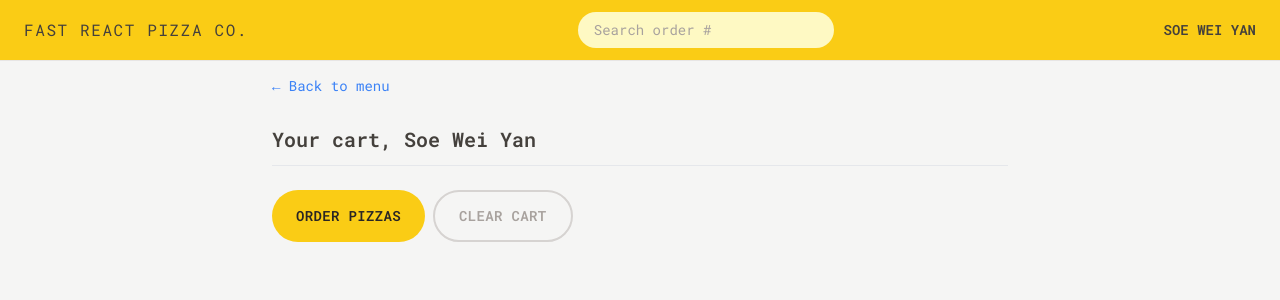
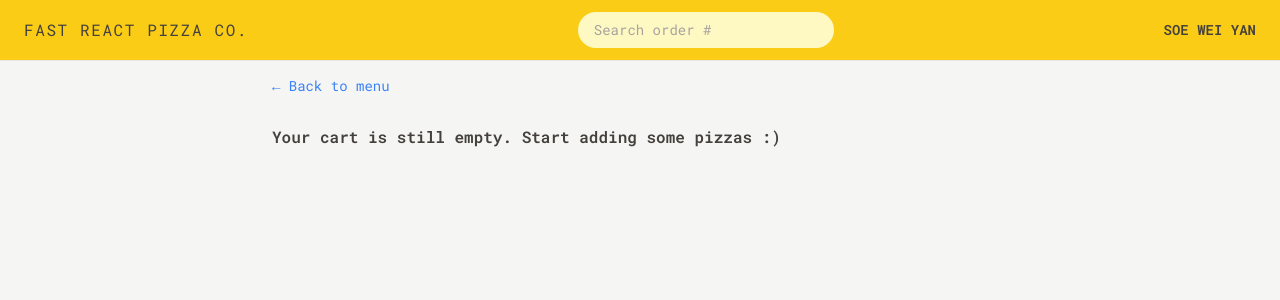
Before and after one commit to soeweiyan-phyo/16-fast-react-pizza, a React (Vite) app: page /cart in a window 1280 px wide. Shown: the top 300 px of the page. Built offline with nearby package versions, Linux system fonts and the light colour scheme.

Commit message:
Deleting cart items

```diff
--- a/src/features/cart/Cart.jsx
+++ b/src/features/cart/Cart.jsx
@@ -1,35 +1,18 @@
+import { useDispatch, useSelector } from "react-redux";
 import LinkButton from "../../ui/LinkButton";
 import Button from "../../ui/Button";
 import CartItem from "./CartItem";
-import { useSelector } from "react-redux";
-
-const fakeCart = [
-  {
-    pizzaId: 12,
-    name: "Mediterranean",
-    quantity: 2,
-    unitPrice: 16,
-    totalPrice: 32,
-  },
-  {
-    pizzaId: 6,
-    name: "Vegetale",
-    quantity: 1,
-    unitPrice: 13,
-    totalPrice: 13,
-  },
-  {
-    pizzaId: 11,
-    name: "Spinach and Mushroom",
-    quantity: 1,
-    unitPrice: 15,
-    totalPrice: 15,
-  },
-];
+import EmptyCart from "./EmptyCart";
+import { clearCart, getCart } from "./cartSlice";
+import { getUsername } from "../user/userSlice";
 
 function Cart() {
-  const username = useSelector((state) => state.user.username);
-  const cart = useSelector((state) => state.cart.cart);
+  const dispatch = useDispatch();
+
+  const username = useSelector(getUsername);
+  const cart = useSelector(getCart);
+
+  if (!cart.length) return <EmptyCart />;
 
   return (
     <div className="px-4 py-3">
@@ -48,7 +31,9 @@
           Order pizzas
         </Button>
 
-        <Button type="secondary">Clear cart</Button>
+        <Button type="secondary" onClick={() => dispatch(clearCart())}>
+          Clear cart
+        </Button>
       </div>
     </div>
   );
--- a/src/features/cart/CartItem.jsx
+++ b/src/features/cart/CartItem.jsx
@@ -1,5 +1,6 @@
 import Button from "../../ui/Button";
 import { formatCurrency } from "../../utils/helpers";
+import DeleteItem from "./DeleteItem";
 
 function CartItem({ item }) {
   const { pizzaId, name, quantity, totalPrice } = item;
@@ -11,7 +12,7 @@
       </p>
       <div className="flex items-center justify-between sm:gap-6">
         <p className="text-sm font-bold">{formatCurrency(totalPrice)}</p>
-        <Button type="small">Delete</Button>
+        <DeleteItem pizzaId={pizzaId} />
       </div>
     </li>
   );
--- /dev/null
+++ b/src/features/cart/DeleteItem.jsx
@@ -0,0 +1,15 @@
+import { useDispatch } from "react-redux";
+import Button from "../../ui/Button";
+import { deleteItem } from "./cartSlice";
+
+function DeleteItem({ pizzaId }) {
+  const dispatch = useDispatch();
+
+  return (
+    <Button type="small" onClick={() => dispatch(deleteItem(pizzaId))}>
+      Delete
+    </Button>
+  );
+}
+
+export default DeleteItem;
--- a/src/features/cart/EmptyCart.jsx
+++ b/src/features/cart/EmptyCart.jsx
@@ -1,11 +1,13 @@
-import { Link } from 'react-router-dom';
+import LinkButton from "../../ui/LinkButton";
 
 function EmptyCart() {
   return (
-    <div>
-      <Link to="/menu">&larr; Back to menu</Link>
+    <div className="px-4 py-3">
+      <LinkButton to="/menu">&larr; Back to menu</LinkButton>
 
-      <p>Your cart is still empty. Start adding some pizzas :)</p>
+      <p className="mt-7 font-semibold">
+        Your cart is still empty. Start adding some pizzas :)
+      </p>
     </div>
   );
 }
--- a/src/features/cart/cartSlice.js
+++ b/src/features/cart/cartSlice.js
@@ -44,8 +44,13 @@
 
 export default cartSlice.reducer;
 
+export const getCart = (state) => state.cart.cart;
+
 export const getTotalCartQuantity = (state) =>
   state.cart.cart.reduce((sum, item) => sum + item.quantity, 0);
 
 export const getTotalCartPrice = (state) =>
   state.cart.cart.reduce((sum, item) => sum + item.totalPrice, 0);
+
+export const getCurrentQuantityById = (id) => (state) =>
+  state.cart.cart.find((item) => item.pizzaId === id)?.quantity ?? 0;
--- a/src/features/menu/Menu.jsx
+++ b/src/features/menu/Menu.jsx
@@ -4,7 +4,6 @@
 
 function Menu() {
   const menu = useLoaderData();
-  console.log(menu);
 
   return (
     <ul className="divide-y divide-stone-200 px-2">
--- a/src/features/menu/MenuItem.jsx
+++ b/src/features/menu/MenuItem.jsx
@@ -1,12 +1,16 @@
-import { useDispatch } from "react-redux";
+import { useDispatch, useSelector } from "react-redux";
 import Button from "../../ui/Button";
+import DeleteItem from "../cart/DeleteItem";
 import { formatCurrency } from "../../utils/helpers";
-import { addItem } from "../cart/cartSlice";
+import { addItem, getCurrentQuantityById } from "../cart/cartSlice";
 
 function MenuItem({ pizza }) {
   const dispatch = useDispatch();
 
   const { id, name, unitPrice, ingredients, soldOut, imageUrl } = pizza;
+
+  const currentQuantity = useSelector(getCurrentQuantityById(id));
+  const isInCart = currentQuantity > 0;
 
   function handleAddToCart() {
     const newItem = {
@@ -40,7 +44,9 @@
             </p>
           )}
 
-          {!soldOut && (
+          {isInCart && <DeleteItem pizzaId={id} />}
+
+          {!soldOut && !isInCart && (
             <Button type="small" onClick={handleAddToCart}>
               Add to cart
             </Button>
--- a/src/features/order/CreateOrder.jsx
+++ b/src/features/order/CreateOrder.jsx
@@ -1,8 +1,9 @@
 import { useState } from "react";
+import { useSelector } from "react-redux";
 import { Form, redirect, useActionData, useNavigation } from "react-router-dom";
 import { createOrder } from "../../services/apiRestaurant";
 import Button from "../../ui/Button";
-import { useSelector } from "react-redux";
+import { getUsername } from "../user/userSlice";
 
 // https://uibakery.io/regex-library/phone-number
 const isValidPhone = (str) =>
@@ -35,7 +36,7 @@
 ];
 
 function CreateOrder() {
-  const username = useSelector((state) => state.user.username);
+  const username = useSelector(getUsername);
   const navigation = useNavigation();
   const isSubmitting = navigation.state === "submitting";
 
--- a/src/features/user/Username.jsx
+++ b/src/features/user/Username.jsx
@@ -1,7 +1,8 @@
 import { useSelector } from "react-redux";
+import { getUsername } from "./userSlice";
 
 function Username() {
-  const username = useSelector((state) => state.user.username);
+  const username = useSelector(getUsername);
 
   if (!username) return null;
 
--- a/src/features/user/userSlice.js
+++ b/src/features/user/userSlice.js
@@ -39,3 +39,5 @@
 export const { updateName } = userSlice.actions;
 
 export default userSlice.reducer;
+
+export const getUsername = (state) => state.user.username;
--- a/src/ui/Home.jsx
+++ b/src/ui/Home.jsx
@@ -1,9 +1,10 @@
 import { useSelector } from "react-redux";
 import CreateUser from "../features/user/CreateUser";
 import Button from "./Button";
+import { getUsername } from "../features/user/userSlice";
 
 function Home() {
-  const username = useSelector((state) => state.user.username);
+  const username = useSelector(getUsername);
 
   return (
     <div className="my-10 px-4 text-center sm:my-16">
```
